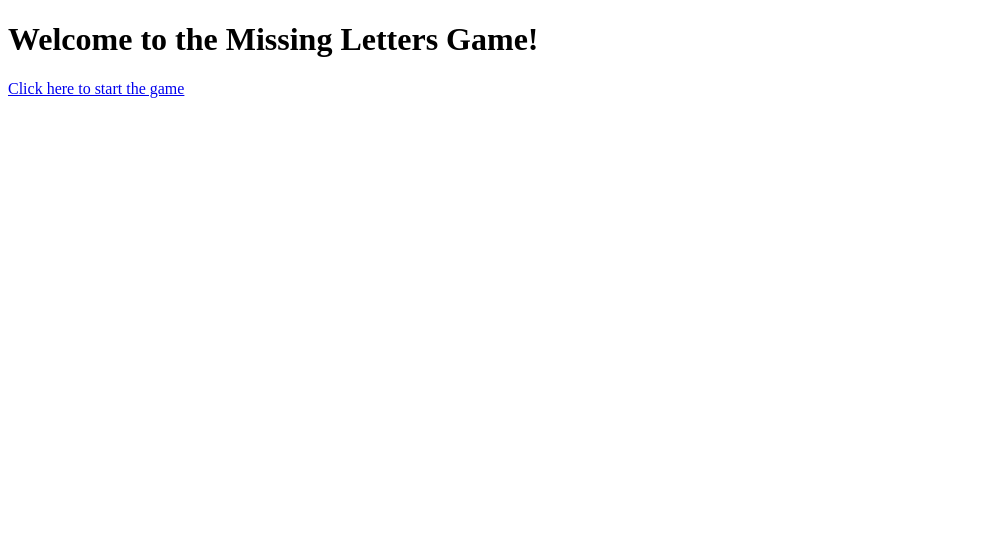
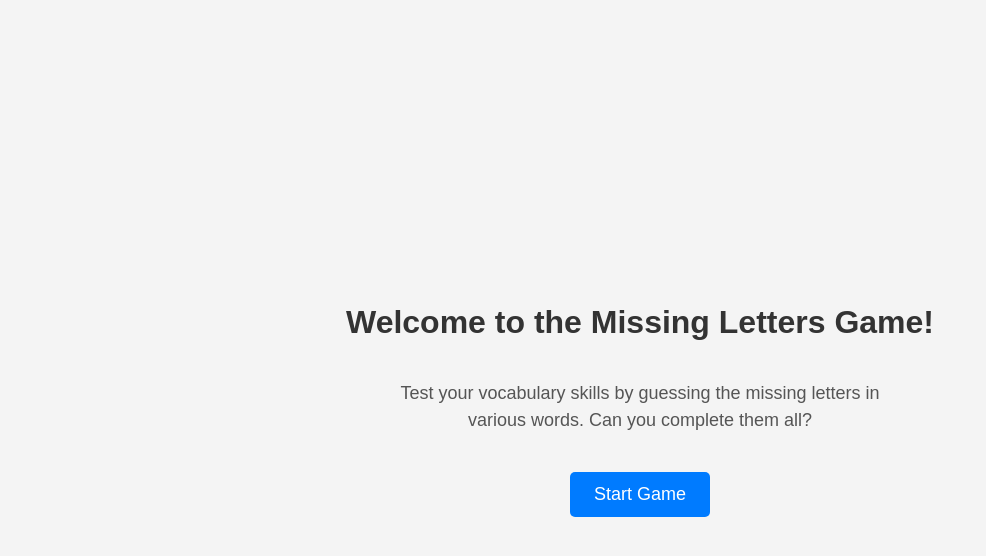
Before and after one commit to Ethar-HA/missing_letters, a plain HTML site: page index.html in a window 1280 px wide. Shown: the whole page, without its empty margins (0-986 px from the left). Drawn offline with Linux system fonts and the light colour scheme.

Commit message:
index.html

```diff
--- a/index.html
+++ b/index.html
@@ -4,9 +4,48 @@
     <meta charset="UTF-8">
     <meta name="viewport" content="width=device-width, initial-scale=1.0">
     <title>Missing Letters Game</title>
+    <style>
+        body {
+            font-family: Arial, sans-serif;
+            text-align: center;
+            background-color: #f4f4f4;
+            margin: 0;
+            padding: 0;
+            display: flex;
+            flex-direction: column;
+            justify-content: center;
+            align-items: center;
+            height: 100vh;
+        }
+        h1 {
+            color: #333;
+        }
+        p {
+            font-size: 18px;
+            color: #555;
+            max-width: 500px;
+            line-height: 1.5;
+        }
+        .start-button {
+            background-color: #007bff;
+            color: white;
+            padding: 12px 24px;
+            font-size: 18px;
+            border: none;
+            border-radius: 5px;
+            cursor: pointer;
+            margin-top: 20px;
+            text-decoration: none;
+            display: inline-block;
+        }
+        .start-button:hover {
+            background-color: #0056b3;
+        }
+    </style>
 </head>
 <body>
     <h1>Welcome to the Missing Letters Game!</h1>
-    <a href="game.html">Click here to start the game</a>
+    <p>Test your vocabulary skills by guessing the missing letters in various words. Can you complete them all?</p>
+    <a href="game.html" class="start-button">Start Game</a>
 </body>
 </html>
```
